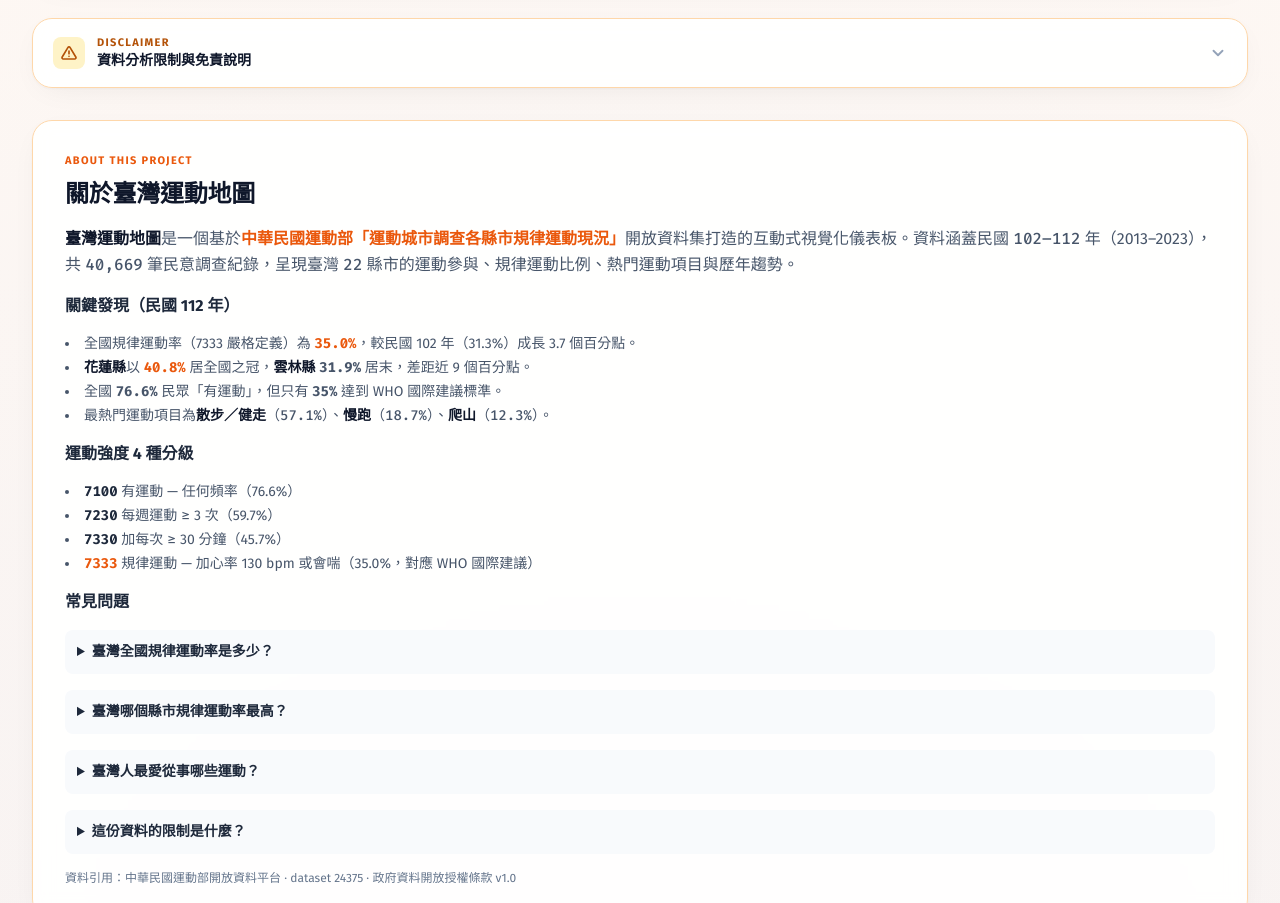
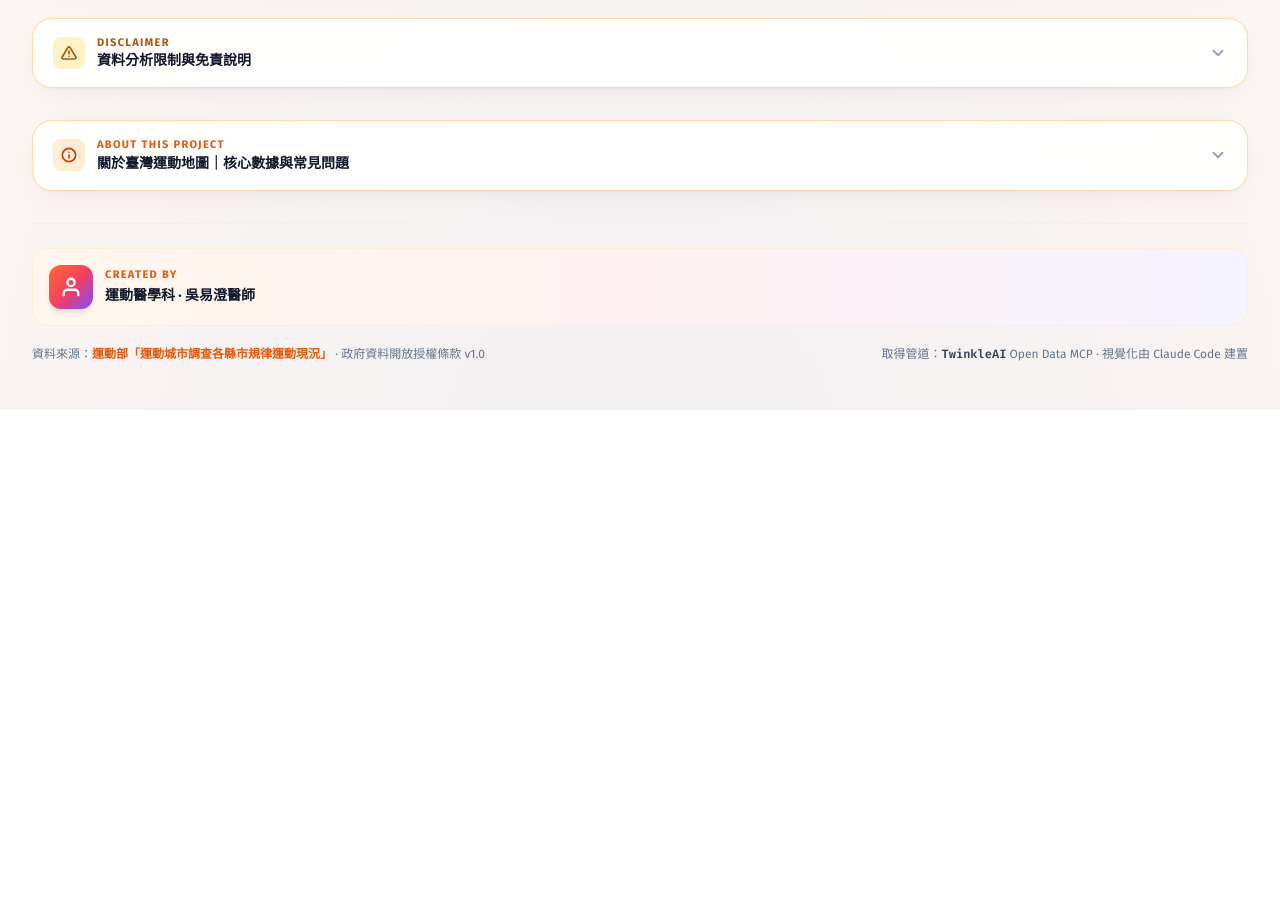
Before and after one commit to keanu77/twexercisemap, a website: page index.html in a window 1280 px wide. Shown: the part 1580-2483 px from the top of the page. After the commit the page ends 1990 px from the top, so only its background shows below. Drawn offline with nearby package versions, Linux system fonts and the light colour scheme.

Commit message:
feat: 將 About this Project 改為摺疊式按鈕（內容仍在 DOM，SEO/AEO 無影響）

```diff
--- a/index.html
+++ b/index.html
@@ -674,12 +674,22 @@
       </div>
     </details>
 
-    <!-- SEO/AEO 友善摘要區（給搜尋引擎與 AI 爬蟲讀的關鍵資訊） -->
-    <section class="mt-8 panel p-6 md:p-8" aria-labelledby="about-heading">
-      <p class="eyebrow text-orange-600 mb-2">ABOUT THIS PROJECT</p>
-      <h2 id="about-heading" class="section-title text-2xl mb-4">關於臺灣運動地圖</h2>
-
-      <div class="prose prose-sm max-w-none text-slate-600 leading-relaxed space-y-4">
+    <!-- SEO/AEO 友善摘要區（給搜尋引擎與 AI 爬蟲讀的關鍵資訊；視覺上摺疊但 DOM 完整） -->
+    <details class="mt-8 group panel overflow-hidden" aria-labelledby="about-heading">
+      <summary class="cursor-pointer list-none px-5 py-4 flex items-center justify-between gap-3 hover:bg-orange-50/50 transition-colors">
+        <div class="flex items-center gap-3">
+          <div class="w-8 h-8 rounded-lg flex-shrink-0 flex items-center justify-center bg-orange-100 text-orange-700">
+            <svg width="16" height="16" viewBox="0 0 24 24" fill="none" stroke="currentColor" stroke-width="2.5" stroke-linecap="round" stroke-linejoin="round" aria-hidden="true"><circle cx="12" cy="12" r="10"/><path d="M12 16v-4M12 8h.01"/></svg>
+          </div>
+          <div>
+            <p class="eyebrow text-orange-600">ABOUT THIS PROJECT</p>
+            <p id="about-heading" class="font-bold text-slate-900 text-sm">關於臺灣運動地圖｜核心數據與常見問題</p>
+          </div>
+        </div>
+        <svg class="text-slate-400 group-open:rotate-180 transition-transform flex-shrink-0" width="18" height="18" viewBox="0 0 24 24" fill="none" stroke="currentColor" stroke-width="2.5" stroke-linecap="round" stroke-linejoin="round" aria-hidden="true"><polyline points="6 9 12 15 18 9"/></svg>
+      </summary>
+      <div class="px-5 pb-6 pt-1 border-t border-orange-100">
+        <div class="prose prose-sm max-w-none text-slate-600 leading-relaxed space-y-4 pt-4">
           <p>
             <strong class="text-slate-900">臺灣運動地圖</strong>是一個基於<a href="https://data.gov.tw/dataset/24375" target="_blank" rel="noopener" class="text-orange-600 font-semibold hover:underline">中華民國運動部「運動城市調查各縣市規律運動現況」</a>開放資料集打造的互動式視覺化儀表板。資料涵蓋民國 <span class="num">102–112</span> 年（2013–2023），共 <span class="num">40,669</span> 筆民意調查紀錄，呈現臺灣 <span class="num">22</span> 縣市的運動參與、規律運動比例、熱門運動項目與歷年趨勢。
           </p>
@@ -722,7 +732,8 @@
             資料引用：中華民國運動部開放資料平台 · dataset 24375 · 政府資料開放授權條款 v1.0
           </p>
         </div>
-    </section>
+      </div>
+    </details>
 
     <!-- Footer -->
     <footer class="mt-8 pt-6 border-t border-orange-100">
```
Also changed, not shown: dist/output.css. Lines whose indentation alone changed are shown as unchanged.
